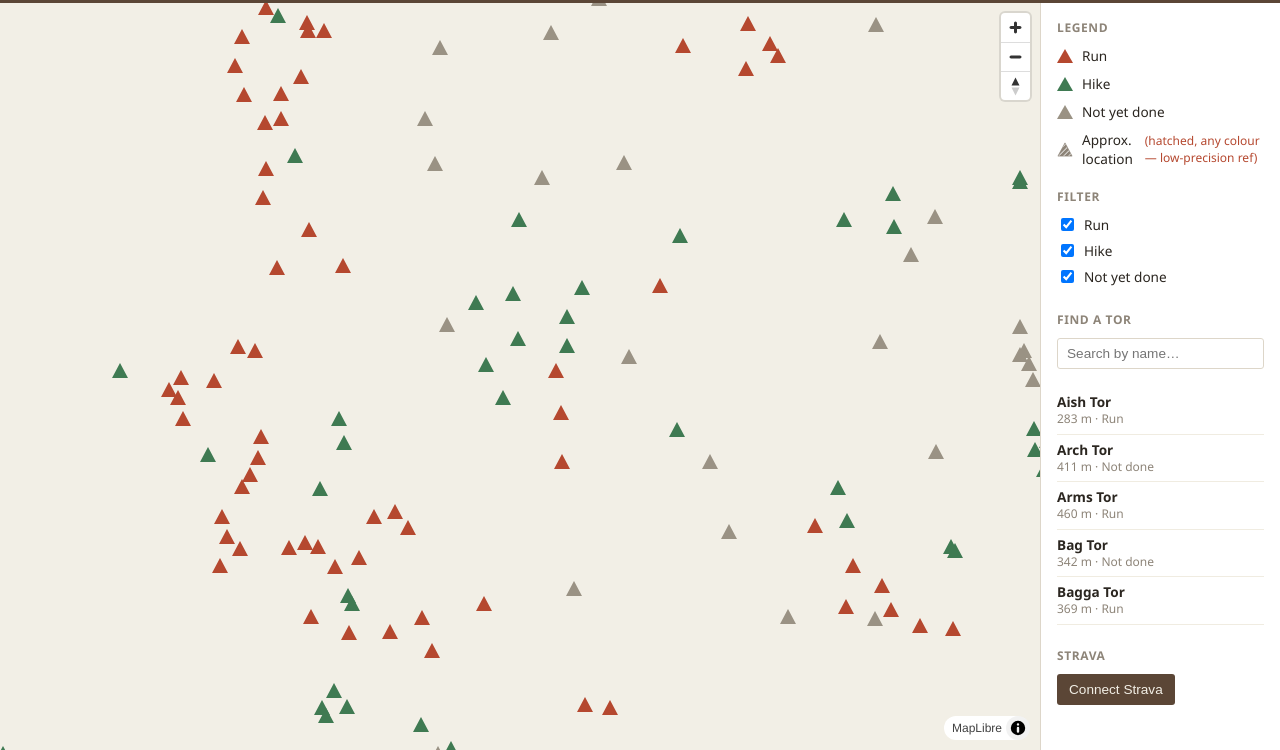
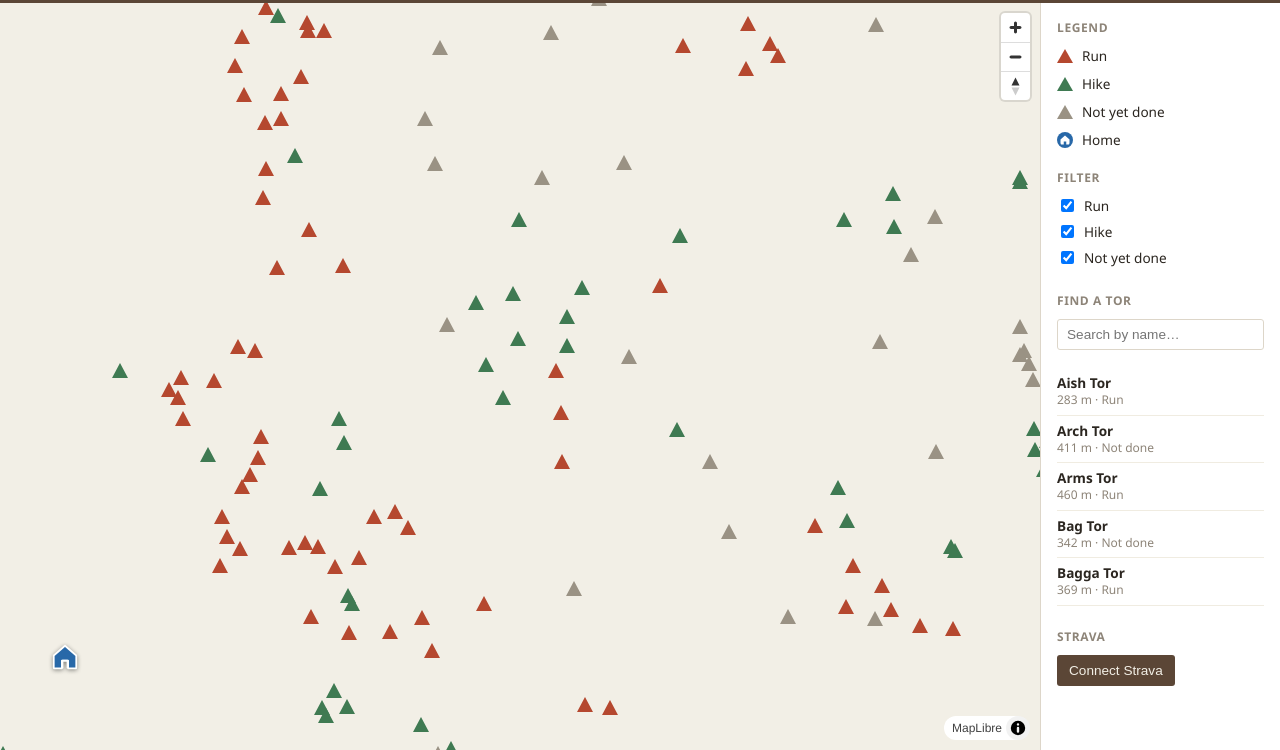
Before and after one commit to mcourtis/dartmoor-tors, a website: page index.html in a window 1280 px wide. Shown: the part 50-800 px from the top of the page. Drawn offline with nearby package versions, Linux system fonts and the light colour scheme; no server answers.

Commit message:
add home location and remove the approx location legend entry

```diff
--- /dev/null
+++ b/data/locations.js
@@ -0,0 +1,6 @@
+// Personal map locations. Keep coordinates here rather than in map rendering code.
+export const HOME_LOCATION = {
+  name: 'Home',
+  lat: 50.520057,
+  lon: -4.126103,
+};
--- a/index.html
+++ b/index.html
@@ -25,14 +25,8 @@
       <div class="legend-row"><span class="tri" style="border-bottom-color:var(--hike)"></span> Hike</div>
       <div class="legend-row"><span class="tri" style="border-bottom-color:var(--blank)"></span> Not yet done</div>
       <div class="legend-row">
-        <svg width="16" height="15" viewBox="0 0 18 17" xmlns="http://www.w3.org/2000/svg" style="flex-shrink:0;">
-          <defs><pattern id="legend-hatch" width="4" height="4" patternUnits="userSpaceOnUse" patternTransform="rotate(45)">
-            <rect width="4" height="4" fill="#8d8478"/>
-            <line x1="0" y1="0" x2="0" y2="4" stroke="#ffffff" stroke-width="1.6"/>
-          </pattern></defs>
-          <polygon points="9,1 17,16 1,16" fill="url(#legend-hatch)" stroke="#8d8478" stroke-width="0.75"/>
-        </svg>
-        Approx. location <span class="approx-flag">(hatched, any colour — low-precision ref)</span>
+        <svg class="home-legend-icon" viewBox="0 0 24 24" aria-hidden="true"><path d="M3 10.8 12 3l9 7.8v9.7a.5.5 0 0 1-.5.5h-6v-6.2h-5V21h-6a.5.5 0 0 1-.5-.5z"/></svg>
+        Home
       </div>
 
       <h2 style="margin-top:20px;">Filter</h2>
--- a/src/main.js
+++ b/src/main.js
@@ -1,11 +1,12 @@
 /* global maplibregl */
 import { buildTors } from './tors.js';
-import { initMap, createMarkerLayer, createMarkers, zoomToTor } from './map.js';
+import { initMap, createMarkerLayer, createMarkers, createHomeMarker, zoomToTor } from './map.js';
 import { applyFilters, updateStats, renderList } from './filters.js';
 import { fetchSheetRows, readCachedSnapshot, writeCachedSnapshot } from './tor-data.js';
 import { RAW_TORS } from '../data/tors.js';
 
 const map = initMap('map');
+createHomeMarker(map);
 const layer = createMarkerLayer(map);
 const listEl = document.getElementById('list');
 const searchEl = document.getElementById('search');
--- a/src/map.js
+++ b/src/map.js
@@ -1,4 +1,5 @@
 /* global maplibregl */
+import { HOME_LOCATION } from '../data/locations.js';
 
 let hatchCounter = 0;
 
@@ -105,6 +106,26 @@ export function createMarkers(map, tors) {
   });
 }
 
+export function createHomeMarker(map) {
+  const element = document.createElement('div');
+  element.className = 'home-marker';
+  element.setAttribute('role', 'img');
+  element.setAttribute('aria-label', 'Home');
+  element.innerHTML = '<svg viewBox="0 0 24 24" aria-hidden="true" focusable="false"><path d="M3 10.8 12 3l9 7.8v9.7a.5.5 0 0 1-.5.5h-6v-6.2h-5V21h-6a.5.5 0 0 1-.5-.5z"/><path class="home-door" d="M10 21v-6.2h4V21"/></svg>';
+
+  const popupContent = document.createElement('div');
+  const title = document.createElement('div');
+  title.className = 'popup-title';
+  title.textContent = HOME_LOCATION.name;
+  popupContent.appendChild(title);
+  const popup = new maplibregl.Popup({ closeButton: true, offset: 18 }).setDOMContent(popupContent);
+
+  return new maplibregl.Marker({ element, anchor: 'bottom' })
+    .setLngLat([HOME_LOCATION.lon, HOME_LOCATION.lat])
+    .setPopup(popup)
+    .addTo(map);
+}
+
 export function zoomToTor(map, markerLayer, markers, tor, zoom = 15) {
   map.flyTo({ center: [tor.lon, tor.lat], zoom, essential: true });
   const marker = markers.find(candidate => candidate.tor === tor);
--- a/styles.css
+++ b/styles.css
@@ -165,6 +165,10 @@ input[type=search] {
 .maplibregl-popup-close-button { font-size: 1.1rem; }
 .tor-marker { width: 18px; height: 17px; cursor: pointer; }
 .tor-marker svg { display: block; width: 18px; height: 17px; }
+.home-marker { width: 30px; height: 34px; cursor: pointer; filter: drop-shadow(0 1px 2px rgb(0 0 0 / 45%)); }
+.home-marker svg { display: block; width: 100%; height: 100%; fill: #2868a8; stroke: #fff; stroke-width: 1.4; stroke-linejoin: round; }
+.home-marker .home-door { fill: none; stroke: #fff; stroke-width: 1.4; }
+.home-legend-icon { width: 16px; height: 16px; flex-shrink: 0; padding: 2px; border-radius: 50%; background: #2868a8; fill: #fff; }
 .popup-title { font-weight: 700; margin-bottom: 2px; }
 .popup-meta { color: var(--granite); font-size: 0.8rem; }
 .approx-flag { color: var(--run); font-size: 0.75rem; }
```
